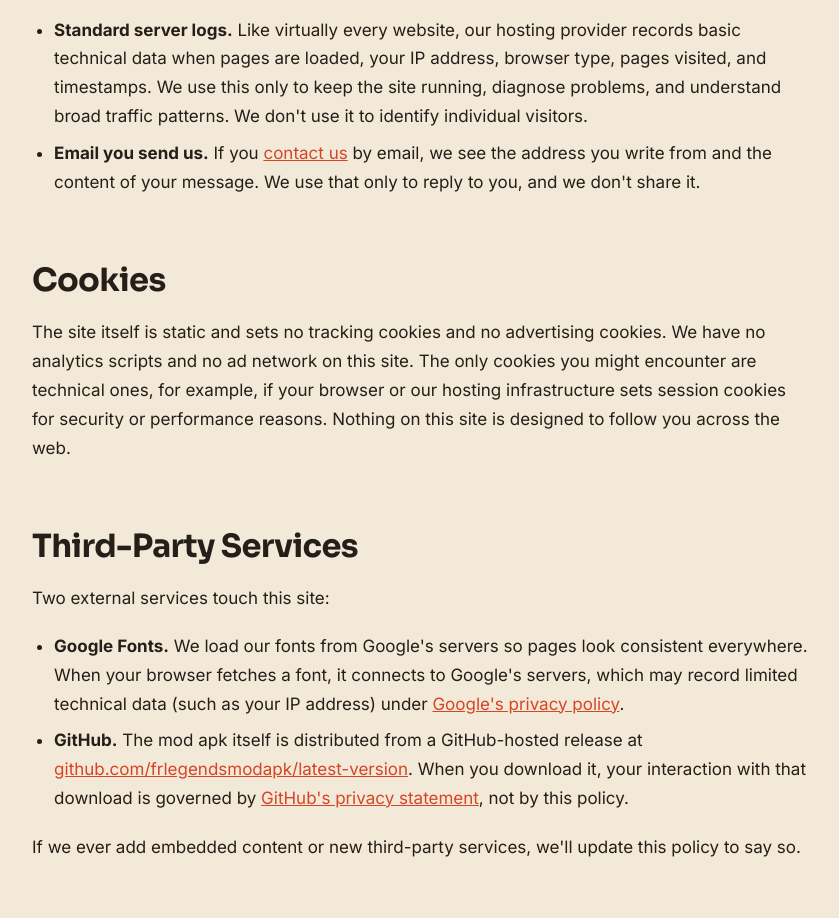
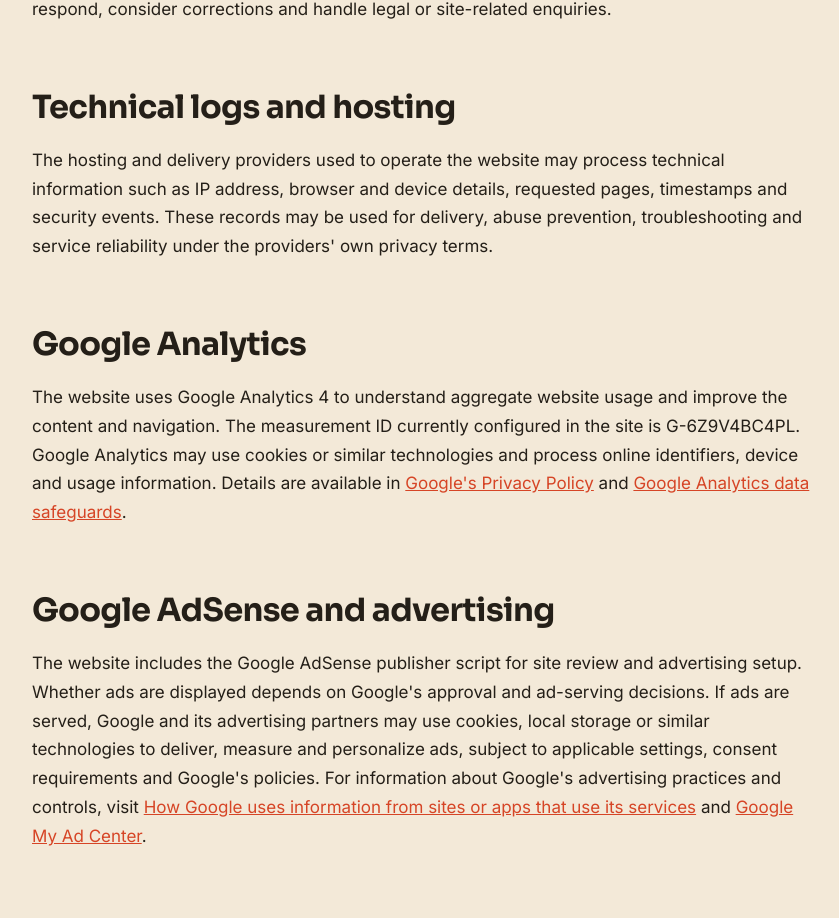
Before and after one commit to blog-id/frlegendsapk-nextjs, a Next.js app: page /privacy-policy in a window 1280 px wide. Shown: the part 631-1549 px from the top of the page, without its empty margins (48-887 px from the left). Built offline with nearby package versions, Linux system fonts and the light colour scheme.

Commit message:
Align app/privacy-policy/page.tsx with independent fan-guide policy

```diff
--- a/app/privacy-policy/page.tsx
+++ b/app/privacy-policy/page.tsx
@@ -4,128 +4,32 @@ import LegalPage from "@/components/LegalPage";
 import { legalMetadata } from "@/lib/pages-meta";
 
 export const metadata: Metadata = legalMetadata("privacy-policy");
-
-const LEDE =
-  "This policy explains, in plain language, what information frlegendmodapk.com collects, why we collect it, and what choices you have. The short version: we collect very little, and we don't sell anything.";
+const LEDE = "This policy describes the information that may be processed when you visit this website, use its external links or contact the site operator.";
 
 export default function PrivacyPolicyPage() {
   return (
-    <LegalPage
-      slug="privacy-policy"
-      lede={LEDE}
-      metaLine="Last updated: <strong>August 16, 2026</strong>"
-    >
-      <section className="section">
-        <div className="container">
-          <div className="prose">
-            <h2>Information We Collect</h2>
-            <p>
-              This is a static website. It has no user accounts, no comment
-              system, and no login, so most of the information a "normal"
-              website collects simply doesn't exist here. What does get
-              collected is:
-            </p>
-            <ul>
-              <li>
-                <strong>Standard server logs.</strong> Like virtually every
-                website, our hosting provider records basic technical data when
-                pages are loaded, your IP address, browser type, pages visited,
-                and timestamps. We use this only to keep the site running,
-                diagnose problems, and understand broad traffic patterns. We
-                don't use it to identify individual visitors.
-              </li>
-              <li>
-                <strong>Email you send us.</strong> If you{" "}
-                <Link href="/contact-us/">contact us</Link> by email, we see
-                the address you write from and the content of your message. We
-                use that only to reply to you, and we don't share it.
-              </li>
-            </ul>
-
-            <h2>Cookies</h2>
-            <p>
-              The site itself is static and sets no tracking cookies and no
-              advertising cookies. We have no analytics scripts and no ad
-              network on this site. The only cookies you might encounter are
-              technical ones, for example, if your browser or our hosting
-              infrastructure sets session cookies for security or performance
-              reasons. Nothing on this site is designed to follow you across
-              the web.
-            </p>
-
-            <h2>Third-Party Services</h2>
-            <p>Two external services touch this site:</p>
-            <ul>
-              <li>
-                <strong>Google Fonts.</strong> We load our fonts from Google's
-                servers so pages look consistent everywhere. When your browser
-                fetches a font, it connects to Google's servers, which may
-                record limited technical data (such as your IP address) under{" "}
-                <a
-                  href="https://policies.google.com/privacy"
-                  target="_blank"
-                  rel="noopener noreferrer"
-                >
-                  Google's privacy policy
-                </a>
-                .
-              </li>
-              <li>
-                <strong>GitHub.</strong> The mod apk itself is distributed from
-                a GitHub-hosted release at{" "}
-                <a
-                  href="https://github.com/frlegendsmodapk/latest-version"
-                  target="_blank"
-                  rel="noopener noreferrer"
-                >
-                  github.com/frlegendsmodapk/latest-version
-                </a>
-                . When you download it, your interaction with that download is
-                governed by{" "}
-                <a
-                  href="https://docs.github.com/en/site-policy/privacy-policies/github-privacy-statement"
-                  target="_blank"
-                  rel="noopener noreferrer"
-                >
-                  GitHub's privacy statement
-                </a>
-                , not by this policy.
-              </li>
-            </ul>
-            <p>
-              If we ever add embedded content or new third-party services,
-              we'll update this policy to say so.
-            </p>
-
-            <h2>Children's Privacy</h2>
-            <p>
-              This site is not directed at children under 13, and we don't
-              knowingly collect personal information from anyone under 13. If
-              you believe a child has sent us personal information, contact us
-              and we'll delete it.
-            </p>
-
-            <h2>Your Rights</h2>
-            <p>
-              You can ask us questions about this policy at any time, and you
-              can request that we remove or correct anything you believe
-              belongs to you, for example, if you ever spot your email address
-              or content on the site. Contact us at{" "}
-              <a href="mailto:contact@frlegendmodapk.com">
-                contact@frlegendmodapk.com
-              </a>{" "}
-              and we'll respond within a reasonable time.
-            </p>
-
-            <h2>Changes to This Policy</h2>
-            <p>
-              If this policy changes, we'll update the "Last updated" date at
-              the top of this page. Significant changes will be called out
-              plainly here so you don't have to guess what changed.
-            </p>
-          </div>
-        </div>
-      </section>
+    <LegalPage slug="privacy-policy" lede={LEDE} metaLine="Last updated: <strong>November 23, 2026</strong>">
+      <section className="section"><div className="container"><div className="prose">
+        <h2>Information you provide</h2>
+        <p>You can read this website without creating an account. We do not provide visitor accounts, public comments or an on-site user profile feature. If you email us, we receive the email address, name if included, and the contents and attachments of your message. We use that information to respond, consider corrections and handle legal or site-related enquiries.</p>
+        <h2>Technical logs and hosting</h2>
+        <p>The hosting and delivery providers used to operate the website may process technical information such as IP address, browser and device details, requested pages, timestamps and security events. These records may be used for delivery, abuse prevention, troubleshooting and service reliability under the providers' own privacy terms.</p>
+        <h2>Google Analytics</h2>
+        <p>The website uses Google Analytics 4 to understand aggregate website usage and improve the content and navigation. The measurement ID currently configured in the site is G-6Z9V4BC4PL. Google Analytics may use cookies or similar technologies and process online identifiers, device and usage information. Details are available in <a href="https://policies.google.com/privacy" target="_blank" rel="noopener noreferrer">Google's Privacy Policy</a> and <a href="https://support.google.com/analytics/answer/6004245" target="_blank" rel="noopener noreferrer">Google Analytics data safeguards</a>.</p>
+        <h2>Google AdSense and advertising</h2>
+        <p>The website includes the Google AdSense publisher script for site review and advertising setup. Whether ads are displayed depends on Google's approval and ad-serving decisions. If ads are served, Google and its advertising partners may use cookies, local storage or similar technologies to deliver, measure and personalize ads, subject to applicable settings, consent requirements and Google's policies. For information about Google's advertising practices and controls, visit <a href="https://policies.google.com/technologies/ads" target="_blank" rel="noopener noreferrer">How Google uses information from sites or apps that use its services</a> and <a href="https://myadcenter.google.com/" target="_blank" rel="noopener noreferrer">Google My Ad Center</a>.</p>
+        <h2>Cookies and choices</h2>
+        <p>Cookies and similar technologies may be set by Google Analytics, Google advertising services if active, or essential hosting and security services. You can manage cookies through your browser settings. Blocking some cookies may affect measurement or advertising functionality. Where applicable law requires consent before non-essential storage or advertising technologies are used, the site operator must obtain and respect that consent.</p>
+        <h2>External links</h2>
+        <p>This site links to third-party services, including Google Play, the Apple App Store, Google services and social networks. When you follow an external link, that provider processes information under its own terms and privacy policy. We do not control those services.</p>
+        <h2>Children</h2>
+        <p>This site is intended for a general audience interested in a video game and is not designed to knowingly collect personal information from children. Parents or guardians who believe a child has sent personal information to us may contact us to request its deletion where appropriate.</p>
+        <h2>Your requests</h2>
+        <p>For questions or requests about an email you sent us or this policy, contact <a href="mailto:contact@frlegendmodapk.com">contact@frlegendmodapk.com</a>. We may need to verify a request before acting on it.</p>
+        <h2>Changes to this policy</h2>
+        <p>We may revise this policy when site features, service providers or legal requirements change. The date at the top indicates the latest revision.</p>
+        <p>Related information: <Link href="/terms-conditions/">Terms and Conditions</Link> and <Link href="/disclaimer/">Disclaimer</Link>.</p>
+      </div></div></section>
     </LegalPage>
   );
 }
```
